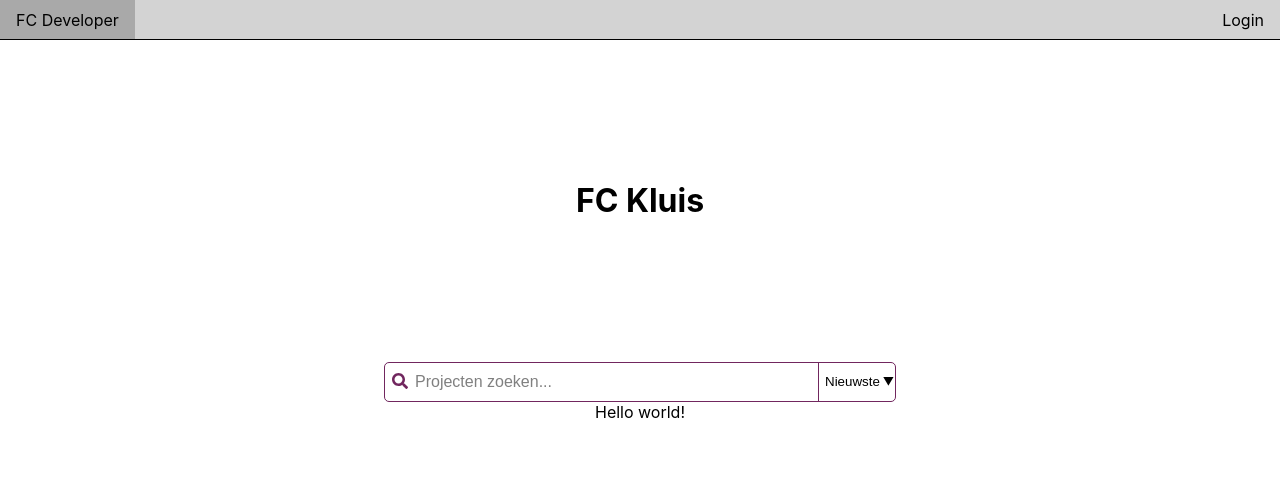
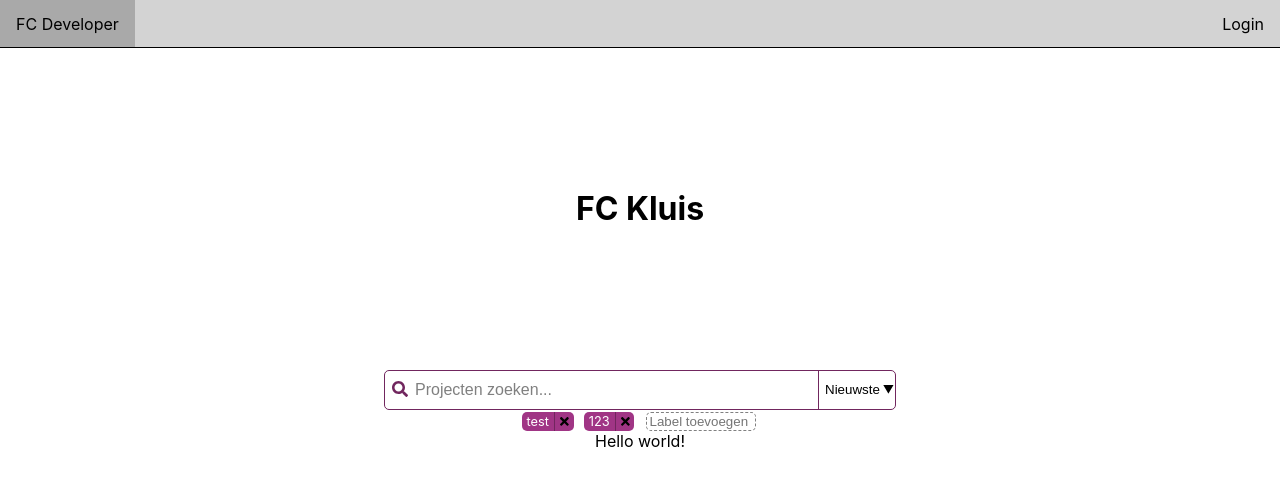
Before and after one commit to xRaill/fckluis, a Next.js app: page / in a window 1280 px wide. Shown: the top 486 px of the page. Built offline with nearby package versions, Linux system fonts and the light colour scheme.

Commit message:
Added labels

```diff
--- /dev/null
+++ b/components/Labels.tsx
@@ -0,0 +1,176 @@
+import { faTimes } from '@fortawesome/free-solid-svg-icons';
+import { FontAwesomeIcon } from '@fortawesome/react-fontawesome';
+import {
+  ChangeEventHandler,
+  FocusEventHandler,
+  KeyboardEventHandler,
+  useState,
+} from 'react';
+import styled from 'styled-components';
+
+const LabelsContainer = styled.div`
+  max-width: 40vw;
+  margin: 0 auto;
+`;
+
+const LabelWrapper = styled.span`
+  display: inline-flex;
+  margin: 0 5px;
+  & span {
+    background-color: ${({ theme }) => theme.colors.lightpurple};
+    padding: 2px 5px 2px;
+    font-size: 0.8em;
+  }
+`;
+
+const LabelText = styled.span<{ single: boolean }>`
+  color: #fff;
+  border-top-left-radius: 5px;
+  border-bottom-left-radius: 5px;
+  ${({ single }) =>
+    single && {
+      borderTopRightRadius: '5px',
+      borderBottomRightRadius: '5px',
+    }}
+`;
+
+const RemoveLabel = styled.span`
+  border-left: ${({ theme }) => `1px solid ${theme.colors.purple}`};
+  border-top-right-radius: 5px;
+  border-bottom-right-radius: 5px;
+  &:hover {
+    background-color: ${({ theme }) => theme.colors.purple};
+    cursor: pointer;
+  }
+`;
+
+const AddLabel = styled.span<{ active: boolean }>`
+  display: inline-block;
+  border: ${({ active }) => `1px ${active ? 'solid' : 'none'} gray`};
+  border-radius: 5px;
+  padding: 0 5px;
+  font-size: 0.8em;
+  color: gray;
+  &:hover,
+  &:focus {
+    cursor: pointer;
+  }
+  & input {
+    border: ${({ active }) => `1px ${active ? 'none' : 'dashed'} gray`};
+    margin: 0 2px;
+    width: 110px;
+    outline: none;
+    border-radius: 5px;
+    background-color: transparent;
+  }
+  & div {
+    display: ${({ active }) => (active ? 'flex' : 'none')};
+    flex-direction: column;
+    position: absolute;
+    background-color: #fff;
+    border: 1px solid gray;
+    & span {
+      display: block;
+      width: 110px;
+      text-align: left;
+      padding: 2px 5px;
+      &:hover {
+        background-color: #eff;
+      }
+      &.selected {
+        background-color: #dff;
+      }
+    }
+  }
+`;
+
+interface Labels {
+  content?: string[];
+  editable?: boolean;
+}
+
+const Labels: React.FC<Labels> = ({ editable, content = [] }) => {
+  const [labels, setLabels] = useState(content);
+  const [dropdown, setDropdown] = useState(false);
+  const [index, setIndex] = useState(0);
+  const [term, setTerm] = useState('');
+
+  const removeLabel = (name: string) =>
+    setLabels(labels.filter((v) => v !== name));
+
+  const addLabel = (name: string) => {
+    setLabels(labels.concat(name));
+    setTerm('');
+    setIndex(0);
+  };
+
+  const filteredLabels = () =>
+    allLabels.filter(
+      (name) => !labels.includes(name) && name.toLowerCase().includes(term)
+    );
+
+  const handleSearch: ChangeEventHandler<HTMLInputElement> = (e) =>
+    setTerm(e.currentTarget.value.toLowerCase() || '');
+
+  const handleKeyPress: KeyboardEventHandler<HTMLInputElement> = (e) => {
+    switch (e.key) {
+      case 'Enter':
+        addLabel(filteredLabels()[index]);
+        break;
+      case 'ArrowDown':
+        index < filteredLabels().length - 1 && setIndex(index + 1);
+        break;
+      case 'ArrowUp':
+        index > 0 && setIndex(index - 1);
+        break;
+    }
+  };
+
+  const handleFocus: FocusEventHandler<HTMLDivElement> = (e) => {
+    setDropdown(true);
+    document.getElementById('label-search').focus();
+  };
+
+  const allLabels = ['Label1', 'Label2', 'Label3', 'Label4'];
+
+  return (
+    <LabelsContainer>
+      {labels.map((label, i) => (
+        <LabelWrapper key={i}>
+          <LabelText single={!editable}>{label}</LabelText>
+          {editable && (
+            <RemoveLabel onClick={() => removeLabel(label)}>
+              <FontAwesomeIcon icon={faTimes} />
+            </RemoveLabel>
+          )}
+        </LabelWrapper>
+      ))}
+      <AddLabel
+        active={dropdown}
+        onFocus={handleFocus}
+        onBlur={() => setDropdown(false)}
+        tabIndex={0}
+      >
+        <input
+          id={'label-search'}
+          placeholder={'Label toevoegen'}
+          value={term}
+          onChange={handleSearch}
+          onKeyDown={handleKeyPress}
+        />
+        <div>
+          {filteredLabels().map((name, i) => (
+            <span
+              key={i}
+              className={index === i && 'selected'}
+              onClick={() => addLabel(name)}
+              children={name}
+            />
+          ))}
+        </div>
+      </AddLabel>
+    </LabelsContainer>
+  );
+};
+
+export default Labels;
--- a/components/Navbar.tsx
+++ b/components/Navbar.tsx
@@ -4,11 +4,11 @@ const Nav = styled.nav`
   display: flex;
   border-bottom: solid 1px black;
   background-color: lightgrey;
-  height: 5vh;
+  height: 3em;
 `;
 
 const NavItem = styled.a<{ right?: boolean }>`
-  line-height: 5vh;
+  line-height: 3em;
   padding: 0 1em;
   position: ${({ right }) => right && 'absolute'};
   right: ${({ right }) => right && 0};
--- a/components/Search.tsx
+++ b/components/Search.tsx
@@ -2,6 +2,7 @@ import { FontAwesomeIcon } from '@fortawesome/react-fontawesome';
 import { faSearch, faSpinner } from '@fortawesome/free-solid-svg-icons';
 import styled from 'styled-components';
 import { useState } from 'react';
+import Labels from './Labels';
 
 const SearchWrapper = styled.label`
   display: inline-flex;
@@ -9,6 +10,7 @@ const SearchWrapper = styled.label`
   border-radius: 5px;
   height: 2.5em;
   width: 40vw;
+  margin: 0 auto;
   @media (max-width: 767px) {
     width: 90vw;
   }
@@ -66,7 +68,7 @@ const Search: React.FC = () => {
   const [searching, setSearching] = useState(false);
 
   return (
-    <div>
+    <>
       <SearchWrapper htmlFor={'search'}>
         <SearchIcon icon={searching ? faSpinner : faSearch} pulse={searching} />
         <Input id={'search'} placeholder={'Projecten zoeken...'} />
@@ -77,7 +79,8 @@ const Search: React.FC = () => {
           </select>
         </Dropdown>
       </SearchWrapper>
-    </div>
+      <Labels content={['test', '123']} editable />
+    </>
   );
 };
 
--- a/pages/_app.tsx
+++ b/pages/_app.tsx
@@ -9,6 +9,7 @@ export const theme: DefaultTheme = {
   colors: {
     background: '#fff',
     purple: '#71265E',
+    lightpurple: '#A03585',
   },
 };
 
--- a/styled.d.ts
+++ b/styled.d.ts
@@ -6,6 +6,7 @@ declare module 'styled-components' {
     colors: {
       background: string;
       purple: string;
+      lightpurple: string;
     };
   }
 }
```
